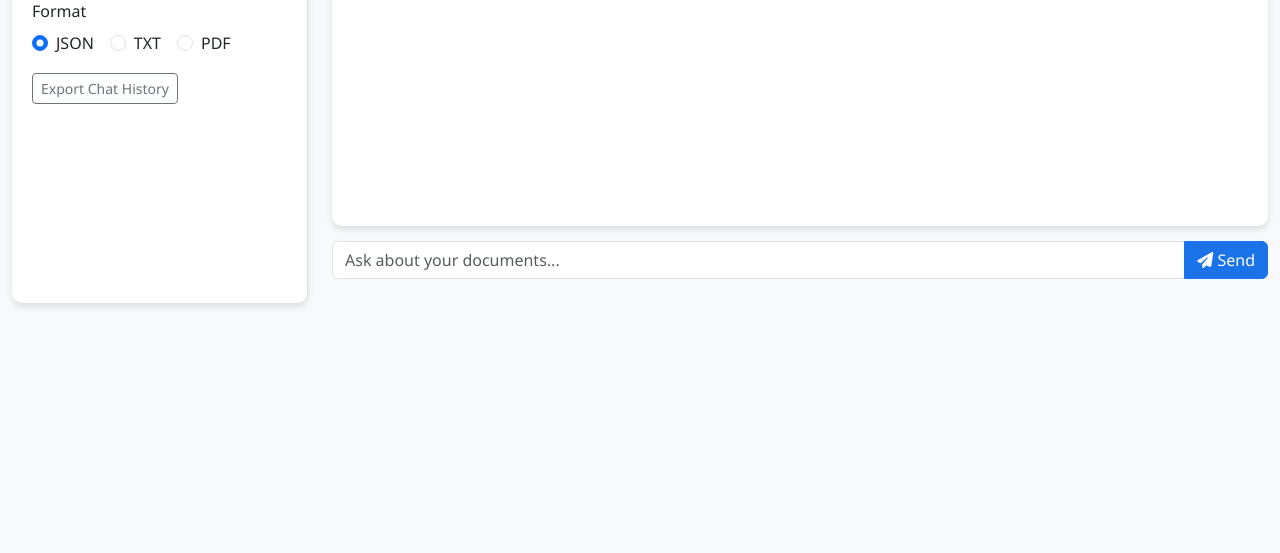
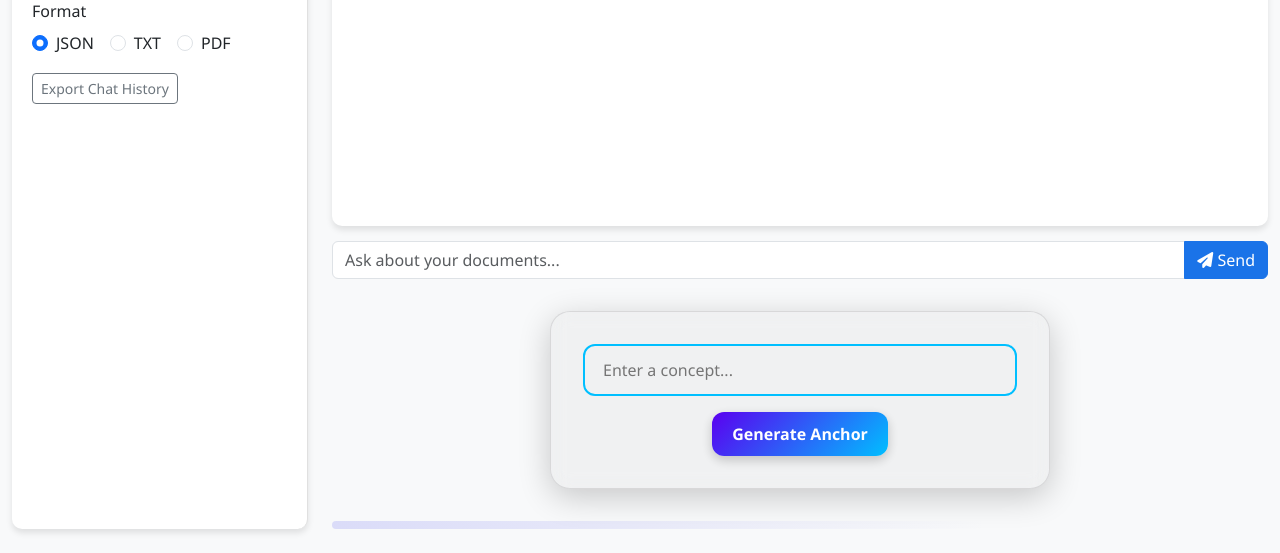
Before and after one commit to HadiyaKashif/AIES-CCP-Project, a Flask app: page / in a window 1280 px wide. Shown: the part 483-1036 px from the top of the page. Before the commit the page ends 790 px from the top, so only its background shows below. Run offline with Flask 3, Linux system fonts and the light colour scheme; data that the repository does not hold is empty; parts of the project's set-up code (start-up, migrations or seed data) failed here and were passed over; some libraries are stand-ins or nearby versions.

Commit message:
Memory Anchor logic and UI

````diff
--- a/app.py
+++ b/app.py
@@ -1,17 +1,22 @@
 from flask import Flask, render_template, request, jsonify, redirect, url_for, session, flash, send_file
 from werkzeug.utils import secure_filename
 import os
+import re
 import json
 import io
 from datetime import datetime
 from bs4 import BeautifulSoup
 
-from config import pc, gemini_embeddings, PINECONE_INDEX_NAME, gemini_llm, GOOGLE_API_KEY, GOOGLE_CSE_ID, web_search_tool, search
+from config import pc, gemini_embeddings, pinecone_index, PINECONE_INDEX_NAME, gemini_llm, GOOGLE_API_KEY, GOOGLE_CSE_ID, web_search_tool, search
 from chat_export import export_chat_history, generate_chat_pdf
 from document_processing import process_documents, scrape_website, process_text_data
 from vector_store import initialize_pinecone, clear_index, get_vector_store
 from rag_techniques import reciprocal_rank_fusion, generate_query_variations, generate_reasoning_steps, generate_sub_questions
 from web_scrapping import search_google
+from langchain_google_genai import ChatGoogleGenerativeAI
+from langchain.schema import HumanMessage
+from langchain_google_genai import GoogleGenerativeAIEmbeddings
+
 
 # Initialize Flask app
 app = Flask(__name__)
@@ -40,6 +45,12 @@
 @app.route('/')
 def index():
     return render_template('index.html', GOOGLE_API_KEY=GOOGLE_API_KEY, GOOGLE_CSE_ID=GOOGLE_CSE_ID)
+
+#embeddings
+embedding = GoogleGenerativeAIEmbeddings(model="models/embedding-001")
+
+def get_embedding(text: str) -> list[float]:
+    return embedding.embed_query(text)
 
 @app.route('/process-files', methods=['POST'])
 def process_files_route():
@@ -226,6 +237,66 @@
         'messages': messages
     })
 
+ANCHORS_FILE = "memory_store.json"
+
+def load_anchors():
+    if not os.path.exists(ANCHORS_FILE):
+        return []
+    with open(ANCHORS_FILE, "r", encoding="utf-8") as f:
+        return json.load(f)
+
+def save_anchors(anchors):
+    with open(ANCHORS_FILE, "w", encoding="utf-8") as f:
+        json.dump(anchors, f, indent=2)
+@app.route('/generate-anchor', methods=['POST'])
+def generate_anchor():
+    data = request.json
+    user_context = data.get('context')
+
+    prompt_text = f"""
+                    Given the following concept, return a memory anchor in JSON format with these fields:
+                    - "term"
+                    - "summary"
+                    - "mnemonic"
+                    - "example"
+
+                    Concept:
+                    \"\"\"{user_context}\"\"\"
+
+                    Respond ONLY in JSON.
+                """
+
+    try:
+        response = gemini_llm.invoke([HumanMessage(content=prompt_text)])
+        print("🔍 Gemini raw output:", response)
+    except Exception as e:
+        return jsonify({"status": "error", "message": f"Gemini call failed: {str(e)}"}), 500
+
+    # Try to extract the actual content
+    try:
+        raw_output = response.content if hasattr(response, "content") else str(response)
+    # Clean markdown code block wrappers
+        cleaned_output = re.sub(r"^```json\s*|```$", "", raw_output, flags=re.MULTILINE).strip()
+        anchor = json.loads(cleaned_output)
+    except Exception as e:
+        return jsonify({
+            "status": "error",
+            "message": f"Invalid JSON from Gemini: {str(e)}",
+            "raw_response": raw_output
+        }), 500
+
+    # Embed and upsert to Pinecone
+    embed = get_embedding(anchor['summary'])
+    pinecone_index.upsert([(f"anchor-{anchor['term']}", embed, anchor)])
+
+    # Save locally
+    anchors = load_anchors()
+    anchor["id"] = len(anchors) + 1
+    anchors.append(anchor)
+    save_anchors(anchors)
+
+    return jsonify({"status": "success", "anchor": anchor})
+
 @app.route('/save-notes', methods=['POST'])
 def save_notes():
     notes_content = request.form.get('notes_content', '')
--- a/config.py
+++ b/config.py
@@ -33,6 +33,7 @@
     temperature=0.3
 )
 
+pinecone_index = pc.Index(PINECONE_INDEX_NAME)
 # Search tool setup
 if GOOGLE_API_KEY and GOOGLE_CSE_ID:
     try:
--- a/static/style.css
+++ b/static/style.css
@@ -135,3 +135,133 @@
         opacity: 1;
     }
 }
+/* === COLORS === */
+:root {
+  --primary: #5a00f0;
+  --accent: #00bfff;
+  --text: #1e293b; /* slate-800 or dark navy */
+  --background-glass: rgba(0, 0, 0, 0.03); /* light glass effect */
+  --border: rgba(0, 0, 0, 0.1);
+  --shadow: rgba(0, 0, 0, 0.2);
+}
+
+/* === FORM STYLES === */
+.anchor-form {
+  display: flex;
+  flex-direction: column;
+  align-items: center;
+  gap: 1rem;
+  background: var(--background-glass);
+  padding: 2rem;
+  border-radius: 20px;
+  backdrop-filter: blur(10px);
+  box-shadow: 0 8px 32px var(--shadow);
+  border: 1px solid var(--border);
+  max-width: 500px;
+  margin: 2rem auto;
+  animation: fadeIn 0.6s ease-in-out;
+}
+
+.anchor-input {
+  padding: 12px 18px;
+  border-radius: 12px;
+  border: 2px solid var(--accent);
+  background: #ffffff10;
+  color: var(--text);
+  width: 100%;
+  font-size: 1rem;
+  transition: 0.3s;
+}
+
+.anchor-input:focus {
+  outline: none;
+  border-color: var(--primary);
+  box-shadow: 0 0 8px var(--primary);
+}
+
+.anchor-button {
+  padding: 10px 20px;
+  background: linear-gradient(135deg, var(--primary), var(--accent));
+  color: white;
+  border: none;
+  border-radius: 12px;
+  font-size: 1rem;
+  cursor: pointer;
+  font-weight: 600;
+  box-shadow: 0 4px 12px var(--shadow);
+  transition: transform 0.2s ease, box-shadow 0.3s ease;
+}
+
+.anchor-button:hover {
+  transform: translateY(-2px);
+  box-shadow: 0 6px 20px var(--primary);
+}
+
+.anchor-button:disabled {
+  opacity: 0.6;
+  cursor: not-allowed;
+}
+
+#anchorResult {
+  display: none;
+  margin-top: 2rem;
+  padding: 2rem;
+  border-radius: 1.5rem;
+  background: rgba(17, 24, 39, 0.6); /* dark bluish transparent */
+  backdrop-filter: blur(18px);
+  -webkit-backdrop-filter: blur(18px);
+  border: 2px solid rgba(99, 102, 241, 0.3); /* soft blue border */
+  color: #e0e7ff;
+  box-shadow: 0 0 30px rgba(99, 102, 241, 0.25), 0 0 12px rgba(147, 51, 234, 0.15);
+  transition: all 0.4s ease-in-out;
+  animation: fadeInScale 0.6s ease forwards;
+}
+
+#anchorResult:hover {
+  transform: scale(1.02);
+  border-color: rgba(147, 51, 234, 0.5); /* deeper purple on hover */
+  box-shadow: 0 0 45px rgba(147, 51, 234, 0.4), 0 0 15px rgba(99, 102, 241, 0.3);
+}
+.anchor-glow-wrapper {
+  background: radial-gradient(circle at top left, rgba(99, 102, 241, 0.2), transparent 70%);
+  padding: 0.25rem;
+  border-radius: 1.6rem;
+}
+
+#anchorResult h3 {
+  font-size: 1.8rem;
+  font-weight: bold;
+  margin-bottom: 1rem;
+  background: linear-gradient(135deg, #6366f1, #8b5cf6);
+  -webkit-background-clip: text;
+  -webkit-text-fill-color: transparent;
+}
+
+#anchorResult p {
+  font-size: 1rem;
+  margin: 0.5rem 0;
+}
+
+#anchorResult strong {
+  color: #a5b4fc;
+  font-weight: 600;
+}
+.hidden{
+  display: none !important;
+}
+
+.visible {
+  display: block !important;
+}
+
+/* Entry animation */
+@keyframes fadeInScale {
+  0% {
+    opacity: 0;
+    transform: scale(0.95);
+  }
+  100% {
+    opacity: 1;
+    transform: scale(1);
+  }
+}
--- a/templates/index.html
+++ b/templates/index.html
@@ -100,6 +100,19 @@
         <button id="toggleNotesBtn" class="float-notes-btn">
             Notes <i class="fas fa-plus"></i>
         </button>
+
+        <form id="anchorForm" class="anchor-form">
+  <input type="text" id="conceptInput" class="anchor-input" placeholder="Enter a concept..." />
+  <button type="submit" class="anchor-button">Generate Anchor</button>
+</form>
+<div class="anchor-glow-wrapper">
+  <div id="anchorResult" class="anchor-result hidden">
+    <h3 id="anchorTerm" class="anchor-term"></h3>
+    <p><strong>Summary:</strong> <span id="anchorSummary"></span></p>
+    <p><strong>Mnemonic:</strong> <span id="anchorMnemonic"></span></p>
+    <p><strong>Example:</strong> <span id="anchorExample"></span></p>
+  </div>
+</div>
 
         <!-- Notes Container (Hidden by default) -->
         <div id="notesContainer" class="notes-container" style="display: none;">
@@ -254,6 +267,39 @@
             .catch(error => console.error('Error loading notes:', error));
     }
 
+document.getElementById("anchorForm").addEventListener("submit", async function (e) {
+  e.preventDefault();
+  const context = document.getElementById("conceptInput").value;
+  const button = document.querySelector(".anchor-button");
+  const result = document.getElementById("anchorResult");
+
+  button.disabled = true;
+  button.innerText = "Generating...";
+
+  const res = await fetch("http://127.0.0.1:5000/generate-anchor", {
+    method: "POST",
+    headers: { "Content-Type": "application/json" },
+    body: JSON.stringify({ context }),
+  });
+
+  const data = await res.json();
+  button.disabled = false;
+  button.innerText = "Generate Anchor";
+
+ if (data.status === "success") {
+  document.getElementById("anchorTerm").innerText = data.anchor.term;
+  document.getElementById("anchorSummary").innerText = data.anchor.summary;
+  document.getElementById("anchorMnemonic").innerText = data.anchor.mnemonic;
+  document.getElementById("anchorExample").innerText = data.anchor.example;
+
+  result.classList.remove("hidden");
+  result.classList.add("visible");
+  result.style.display = "block"; // ensure it becomes visible
+  result.scrollIntoView({ behavior: "smooth" });
+} else {
+  alert("Error: " + data.message);
+}
+});
     // Initialize on page load
     $(document).ready(function() {
         loadMessages();
````
Also changed, not shown: anchors.json (added, +51 -0 lines), memory_store.json (added, +65 -0 lines).
